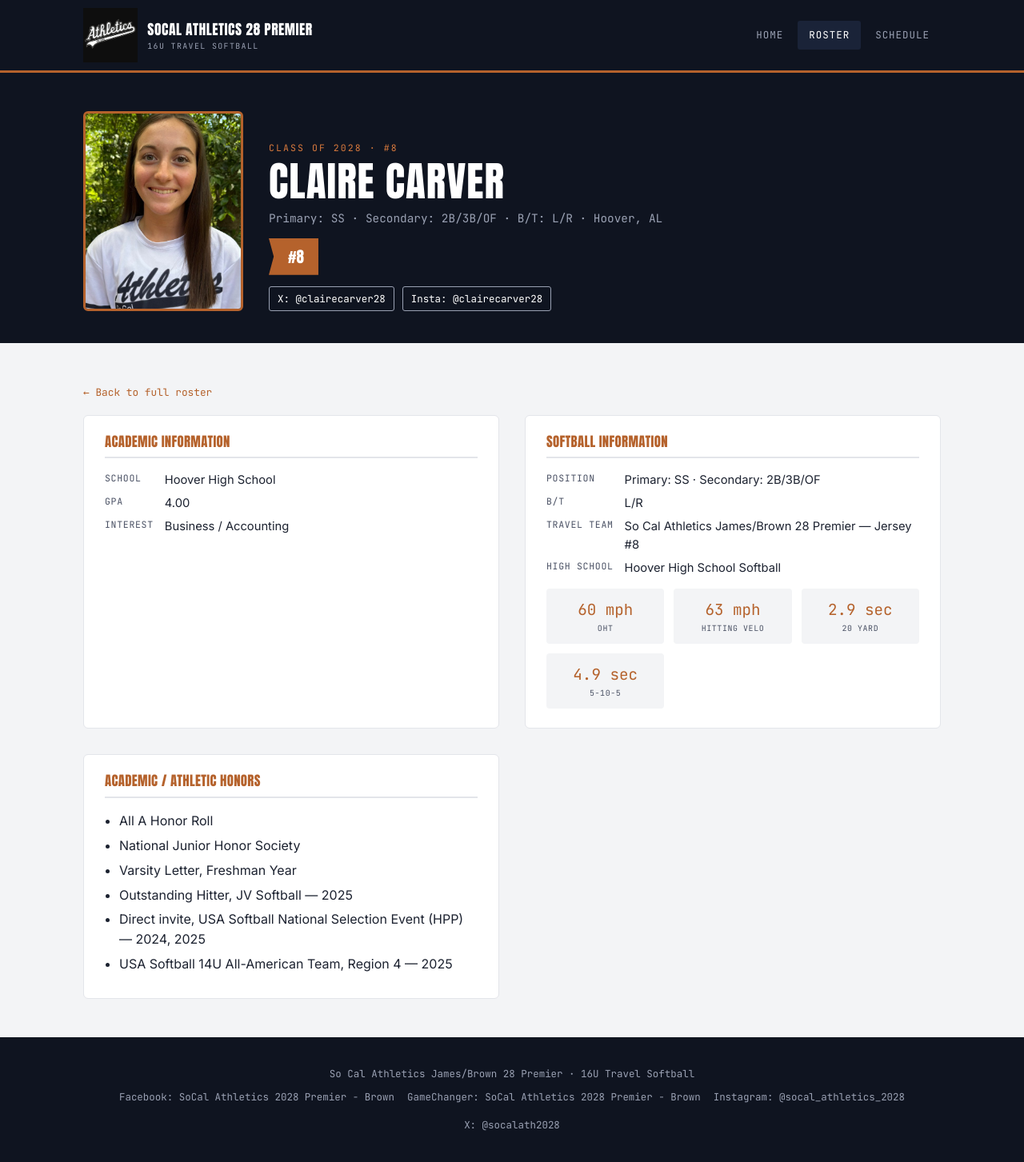
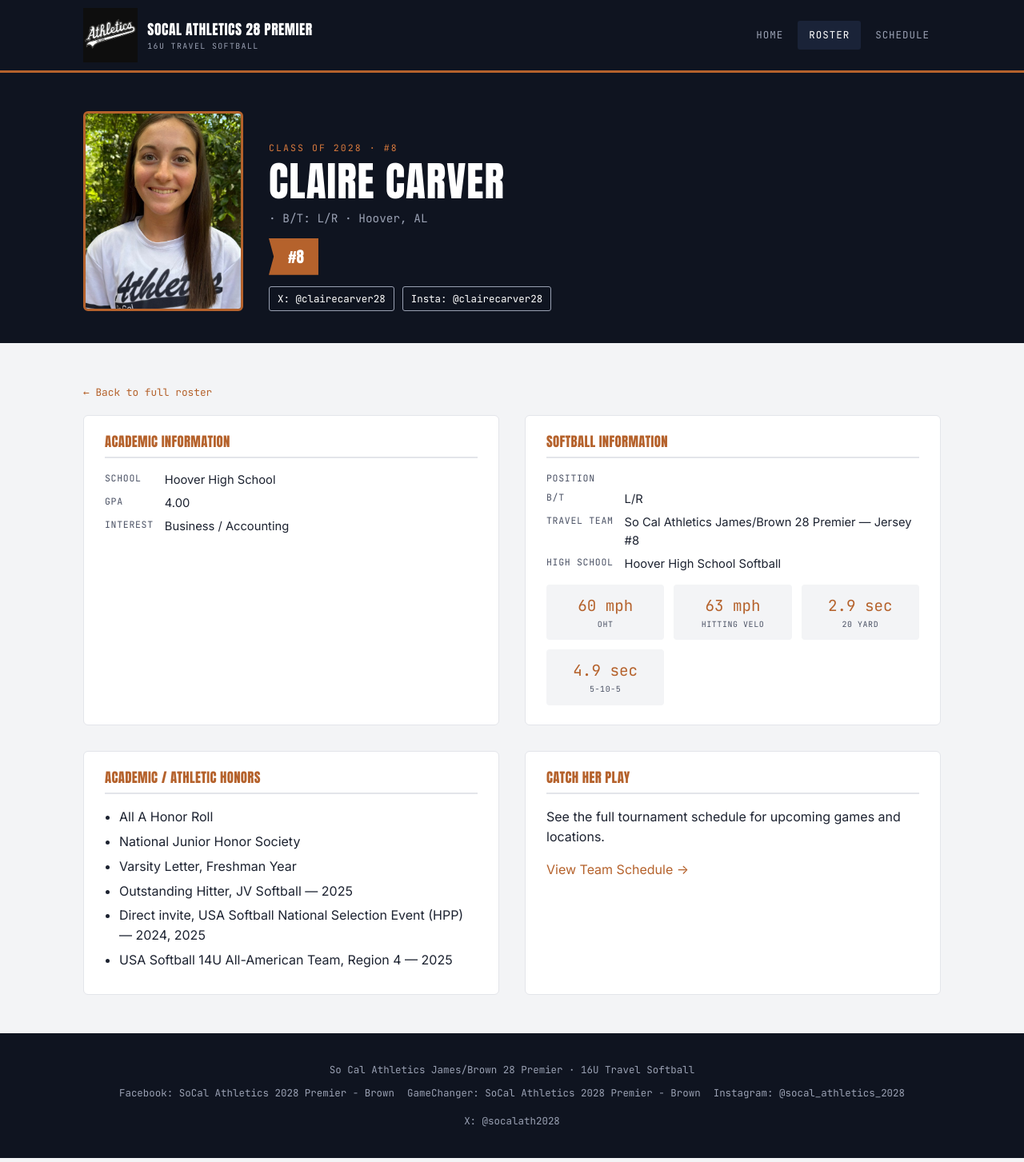
Before and after one commit to Jeff-Carver-Personal/SoCal-James-Brown-2028, a Jekyll site: the page built from _players/claire-carver.md, in a window 1280 px wide. Shown: the whole page at 80% size. Built offline with Jekyll 4.4.1, drawn with Linux system fonts in a browser that asks for light colours.

Commit message:
Add files via upload

```diff
--- a/_layouts/player.html
+++ b/_layouts/player.html
@@ -19,9 +19,13 @@
     <div class="name-block">
       <div class="eyebrow">Class of {{ page.grad_year }} &middot; #{{ page.number }}</div>
       <h1>{{ page.name }}</h1>
-      <div class="subline">{{ page.position }} &middot; B/T: {{ page.bt }}{% if page.hometown %} &middot; {{ page.hometown }}{% endif %}</div>
+      <div class="subline">
+        {{ page.position_primary }}{% if page.position_secondary %} &middot; {{ page.position_secondary }}{% endif %}
+        &middot; B/T: {{ page.bt }}{% if page.height %} &middot; {{ page.height }}{% endif %}{% if page.hometown %} &middot; {{ page.hometown }}{% endif %}
+      </div>
       <div class="badges">
         <span class="pennant">#{{ page.number }}</span>
+        {% if page.committed_to %}<span class="pennant committed">Committed: {{ page.committed_to }}</span>{% endif %}
       </div>
       {% if page.x_handle or page.insta_handle %}
       <div class="social-row">
@@ -37,12 +41,41 @@
   <div class="wrap">
     <a class="back-link" href="{{ '/roster/' | relative_url }}">&larr; Back to full roster</a>
 
+    {% assign trimmed_content = content | strip_html | strip %}
+    {% if trimmed_content != "" %}
+    <div class="panel about-panel">
+      <h2>About Me</h2>
+      {{ content }}
+    </div>
+    {% endif %}
+
+    {% if page.video_url %}
+      {% assign vid = page.video_url %}
+      {% assign vid_id = "" %}
+      {% if vid contains "youtu.be/" %}
+        {% assign vid_id = vid | split: "youtu.be/" | last | split: "?" | first %}
+      {% elsif vid contains "watch?v=" %}
+        {% assign vid_id = vid | split: "v=" | last | split: "&" | first %}
+      {% endif %}
+      <div class="panel video-panel">
+        <h2>Highlight Video</h2>
+        {% if vid_id != "" %}
+          <div class="video-wrap">
+            <iframe src="https://www.youtube.com/embed/{{ vid_id }}" title="{{ page.name }} highlight video" frameborder="0" allow="accelerometer; autoplay; clipboard-write; encrypted-media; gyroscope; picture-in-picture" allowfullscreen loading="lazy"></iframe>
+          </div>
+        {% else %}
+          <a class="btn-video" href="{{ vid }}" target="_blank" rel="noopener">&#9654; Watch Highlight Video</a>
+        {% endif %}
+      </div>
+    {% endif %}
+
     <div class="profile-grid">
       <div class="panel">
         <h2>Academic Information</h2>
         <dl class="kv">
           {% if page.high_school %}<dt>School</dt><dd>{{ page.high_school }}</dd>{% endif %}
           {% if page.gpa %}<dt>GPA</dt><dd>{{ page.gpa }}</dd>{% endif %}
+          {% if page.test_scores %}<dt>Scores</dt><dd>{{ page.test_scores }}</dd>{% endif %}
           {% if page.study_area %}<dt>Interest</dt><dd>{{ page.study_area }}</dd>{% endif %}
         </dl>
       </div>
@@ -50,8 +83,9 @@
       <div class="panel">
         <h2>Softball Information</h2>
         <dl class="kv">
-          <dt>Position</dt><dd>{{ page.position }}</dd>
+          <dt>Position</dt><dd>{{ page.position_primary }}{% if page.position_secondary %} / {{ page.position_secondary }}{% endif %}</dd>
           <dt>B/T</dt><dd>{{ page.bt }}</dd>
+          {% if page.height %}<dt>Height</dt><dd>{{ page.height }}</dd>{% endif %}
           <dt>Travel Team</dt><dd>{{ site.team.name }} &mdash; Jersey #{{ page.number }}</dd>
           {% if page.high_school_team %}<dt>High School</dt><dd>{{ page.high_school_team }}</dd>{% endif %}
         </dl>
@@ -62,6 +96,17 @@
           <div class="m">
             <div class="val">{{ m.value }}</div>
             <div class="lbl">{{ m.label }}</div>
+          </div>
+          {% endfor %}
+        </div>
+        {% endif %}
+
+        {% if page.stats %}
+        <div class="measurables stats-row">
+          {% for s in page.stats %}
+          <div class="m">
+            <div class="val">{{ s.value }}</div>
+            <div class="lbl">{{ s.label }}</div>
           </div>
           {% endfor %}
         </div>
@@ -77,13 +122,11 @@
       </div>
       {% endif %}
 
-      {% assign trimmed_content = content | strip_html | strip %}
-      {% if trimmed_content != "" %}
-      <div class="panel">
-        <h2>About</h2>
-        {{ content }}
+      <div class="panel catch-play-panel">
+        <h2>Catch Her Play</h2>
+        <p>See the full tournament schedule for upcoming games and locations.</p>
+        <a class="btn-inline" href="{{ '/schedule/' | relative_url }}">View Team Schedule &rarr;</a>
       </div>
-      {% endif %}
     </div>
   </div>
 </section>
```
